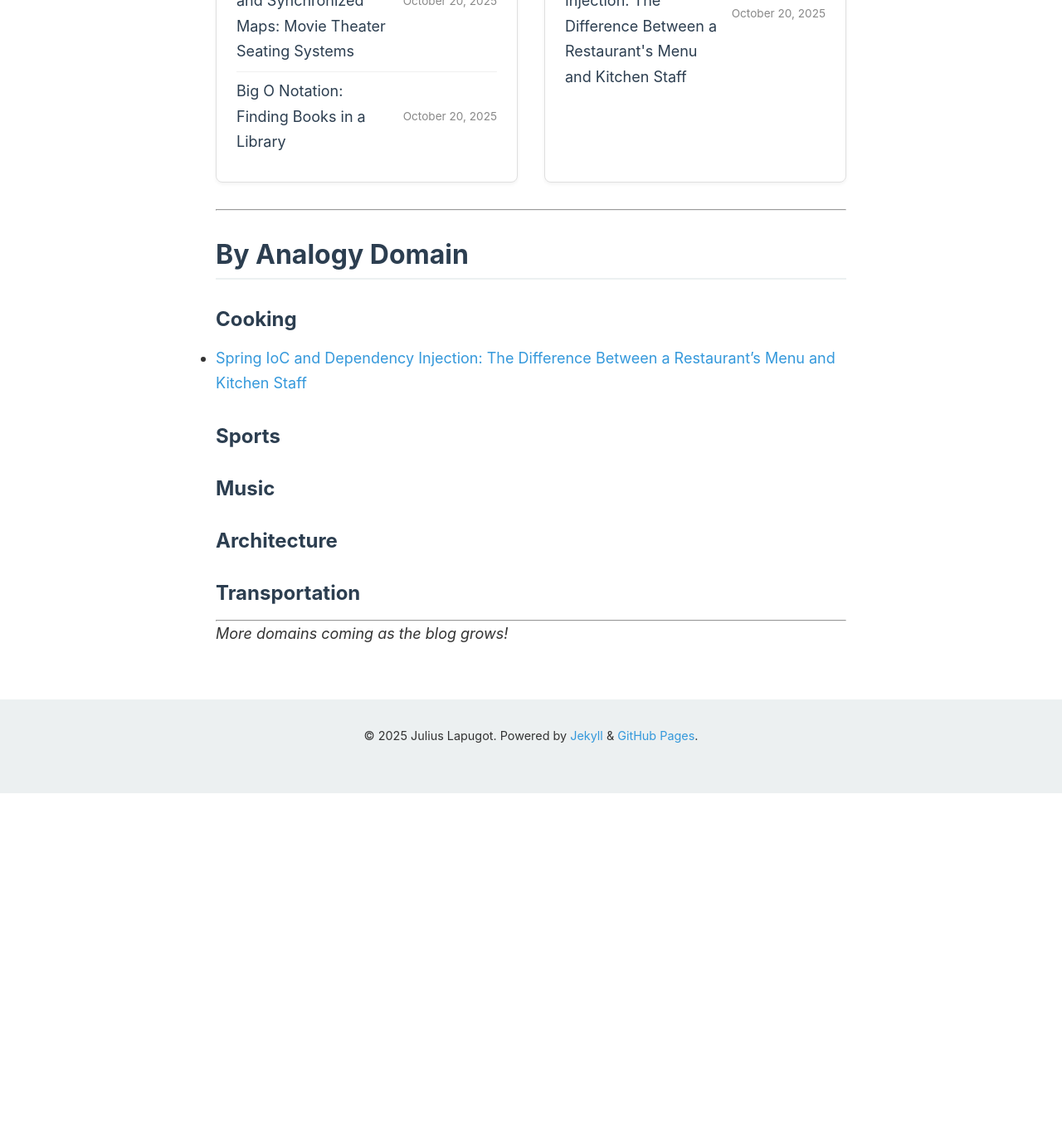
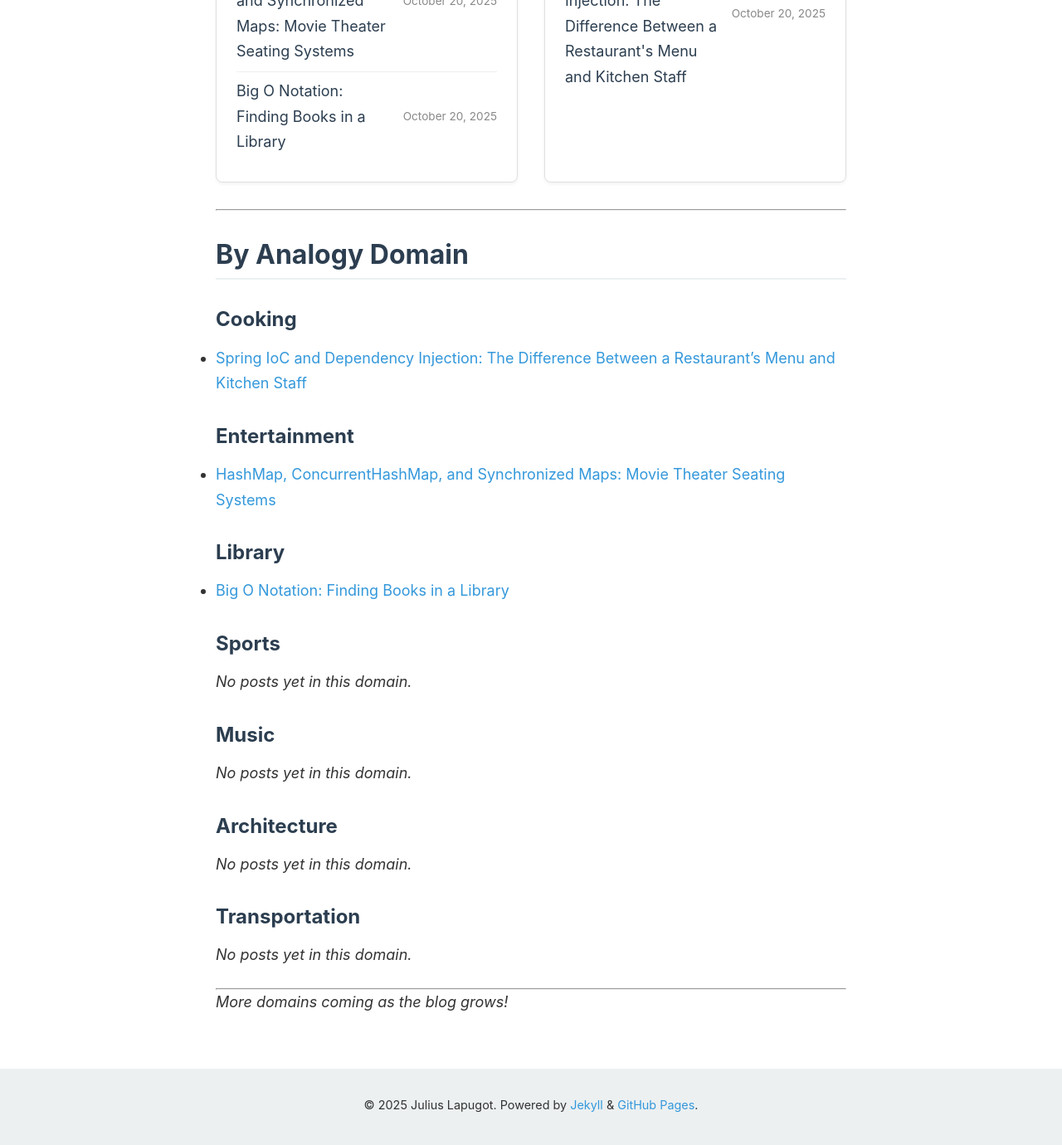
Before and after one commit to jlapugot/jlapugot.github.io, a Jekyll site: the page built from topics.md, in a window 1280 px wide and 1400 px high, scrolled down 2462 px. Shown: the top 1380 px of the window at 83% size. Built offline with Jekyll 4.4.1, drawn with Linux system fonts in a browser that asks for light colours; before the commit the page ends 3418 px from its top, so only the background shows below that.

Commit message:
feat: add entertainment and library analogy domains to Topics page

```diff
--- a/topics.md
+++ b/topics.md
@@ -31,33 +31,73 @@ permalink: /topics/
 
 ### Cooking
 {% assign cooking_posts = site.posts | where: "analogy_domain", "cooking" %}
+{% if cooking_posts.size > 0 %}
 {% for post in cooking_posts %}
 - [{{ post.title }}]({{ post.url | relative_url }})
 {% endfor %}
+{% else %}
+*No posts yet in this domain.*
+{% endif %}
+
+### Entertainment
+{% assign entertainment_posts = site.posts | where: "analogy_domain", "entertainment" %}
+{% if entertainment_posts.size > 0 %}
+{% for post in entertainment_posts %}
+- [{{ post.title }}]({{ post.url | relative_url }})
+{% endfor %}
+{% else %}
+*No posts yet in this domain.*
+{% endif %}
+
+### Library
+{% assign library_posts = site.posts | where: "analogy_domain", "library" %}
+{% if library_posts.size > 0 %}
+{% for post in library_posts %}
+- [{{ post.title }}]({{ post.url | relative_url }})
+{% endfor %}
+{% else %}
+*No posts yet in this domain.*
+{% endif %}
 
 ### Sports
 {% assign sports_posts = site.posts | where: "analogy_domain", "sports" %}
+{% if sports_posts.size > 0 %}
 {% for post in sports_posts %}
 - [{{ post.title }}]({{ post.url | relative_url }})
 {% endfor %}
+{% else %}
+*No posts yet in this domain.*
+{% endif %}
 
 ### Music
 {% assign music_posts = site.posts | where: "analogy_domain", "music" %}
+{% if music_posts.size > 0 %}
 {% for post in music_posts %}
 - [{{ post.title }}]({{ post.url | relative_url }})
 {% endfor %}
+{% else %}
+*No posts yet in this domain.*
+{% endif %}
 
 ### Architecture
 {% assign architecture_posts = site.posts | where: "analogy_domain", "architecture" %}
+{% if architecture_posts.size > 0 %}
 {% for post in architecture_posts %}
 - [{{ post.title }}]({{ post.url | relative_url }})
 {% endfor %}
+{% else %}
+*No posts yet in this domain.*
+{% endif %}
 
 ### Transportation
 {% assign transportation_posts = site.posts | where: "analogy_domain", "transportation" %}
+{% if transportation_posts.size > 0 %}
 {% for post in transportation_posts %}
 - [{{ post.title }}]({{ post.url | relative_url }})
 {% endfor %}
+{% else %}
+*No posts yet in this domain.*
+{% endif %}
 
 ---
 
```
